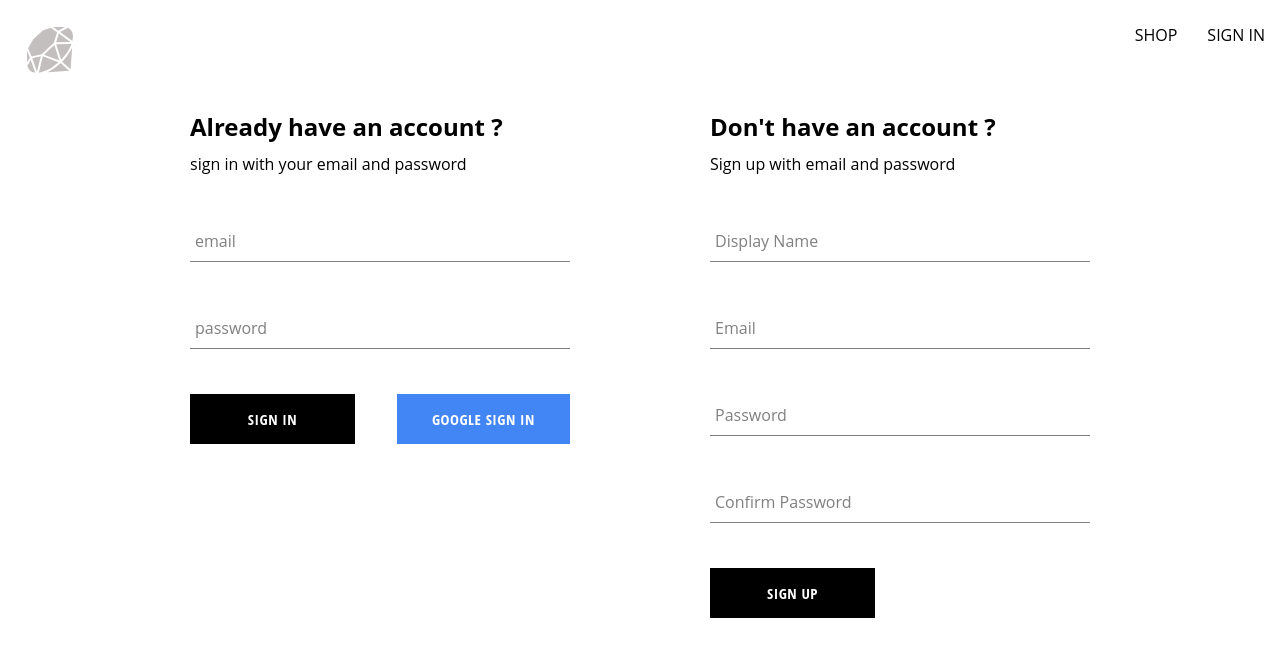
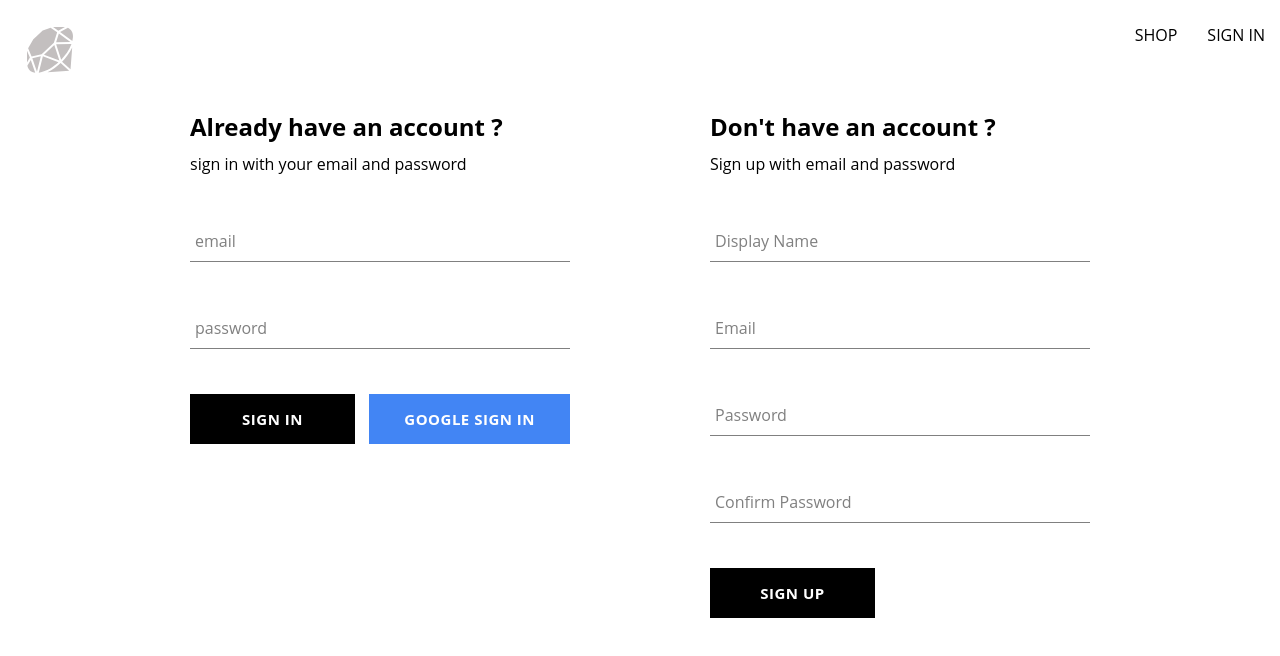
Before and after one commit to PC-Ngumoha/ruby-clothing, a React (Create React App) app: page /auth in a window 1280 px wide. Shown: the top 656 px of the page. Built offline with nearby package versions, Linux system fonts and the light colour scheme; the HTML template or start-up script is replaced by a standard one.

Commit message:
Update: Modify 'Button' component stylesheet to use the available 'Open Sans' font

```diff
--- a/src/components/button/button.style.scss
+++ b/src/components/button/button.style.scss
@@ -9,7 +9,7 @@
   background-color: black;
   color: white;
   text-transform: uppercase;
-  font-family: 'Open Sans Condensed';
+  font-family: 'Open Sans', sans-serif;
   font-weight: bolder;
   border: none;
   cursor: pointer;
```
